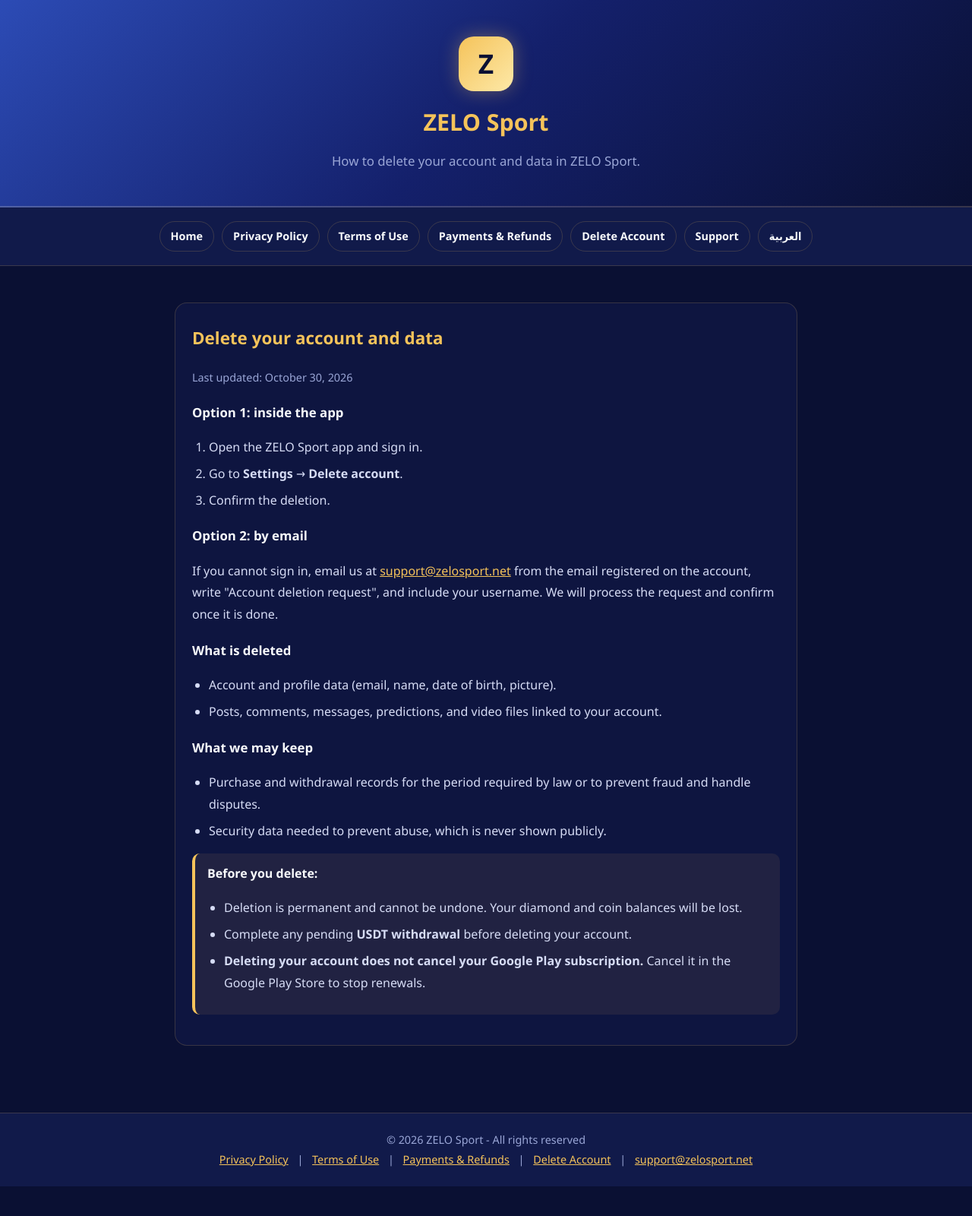
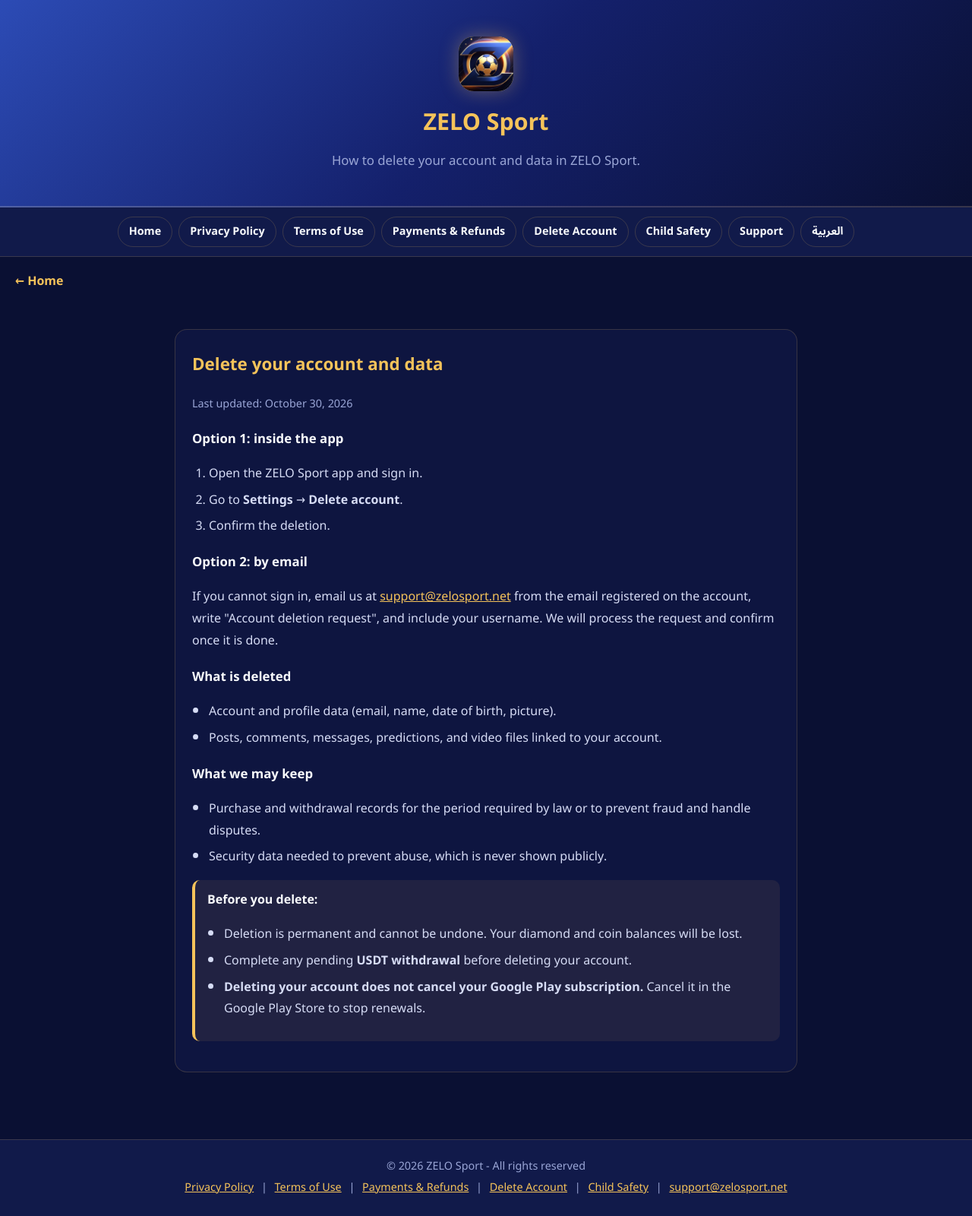
Before and after one commit to zelospor-f/app-website, a plain HTML site: page delete-account-en.html in a window 1280 px wide. Shown: the whole page at 76% size. Before the commit the page ends 1561 px from the top, so only its background shows below. Drawn offline with Linux system fonts and the light colour scheme.

Commit message:
Add files via upload

```diff
--- a/delete-account-en.html
+++ b/delete-account-en.html
@@ -6,31 +6,29 @@
 <meta name="monetag" content="fd32c4043058c1253eafb8f09c22be37">
 <title>Delete Account - ZELO Sport</title>
 <meta name="description" content="How to delete your account and data in ZELO Sport.">
+<meta name="theme-color" content="#0a1033">
+<link rel="canonical" href="https://zelosport.net/delete-account-en.html">
+<link rel="alternate" hreflang="ar" href="https://zelosport.net/delete-account.html">
+<link rel="alternate" hreflang="en" href="https://zelosport.net/delete-account-en.html">
+<link rel="icon" href="favicon.svg" type="image/svg+xml">
+<meta property="og:type" content="website">
+<meta property="og:site_name" content="ZELO Sport">
+<meta property="og:title" content="Delete Account - ZELO Sport">
+<meta property="og:description" content="How to delete your account and data in ZELO Sport.">
+<meta property="og:url" content="https://zelosport.net/delete-account-en.html">
+<meta property="og:image" content="https://zelosport.net/king-logo.jpg">
 <link rel="stylesheet" href="style.css">
-
-<style>
-body{direction:ltr;text-align:left}
-ul{padding-right:0;padding-left:22px}
-ol{padding-right:0;padding-left:22px}
-.notice{border-right:0;border-left:4px solid var(--accent-gold)}
-</style>
-
 </head>
 <body>
 <header>
-<div class="logo">Z</div>
+<div class="logo"><img src="king-logo.jpg" alt="ZELO Sport" onerror="this.remove()">Z</div>
 <h1>ZELO Sport</h1>
 <p>How to delete your account and data in ZELO Sport.</p>
 </header>
 <nav class="toc">
-<a href="index-en.html">Home</a>
-<a href="privacy-en.html">Privacy Policy</a>
-<a href="terms-en.html">Terms of Use</a>
-<a href="refunds-en.html">Payments &amp; Refunds</a>
-<a href="delete-account-en.html">Delete Account</a>
-<a href="mailto:support@zelosport.net">Support</a>
-<a href="delete-account.html">العربية</a>
+<a href="index-en.html">Home</a><a href="privacy-en.html">Privacy Policy</a><a href="terms-en.html">Terms of Use</a><a href="refunds-en.html">Payments &amp; Refunds</a><a href="delete-account-en.html">Delete Account</a><a href="child-safety-en.html">Child Safety</a><a href="mailto:support@zelosport.net">Support</a><a href="delete-account.html" hreflang="ar">العربية</a>
 </nav>
+<a class="back" href="index-en.html">← Home</a>
 <div class="container">
 
 <section>
@@ -76,6 +74,7 @@ ol{padding-right:0;padding-left:22px}
 <a href="terms-en.html">Terms of Use</a> |
 <a href="refunds-en.html">Payments &amp; Refunds</a> |
 <a href="delete-account-en.html">Delete Account</a> |
+<a href="child-safety-en.html">Child Safety</a> |
 <a href="mailto:support@zelosport.net">support@zelosport.net</a>
 </footer>
 </body>
--- a/style.css
+++ b/style.css
@@ -14,7 +14,7 @@
         * { box-sizing: border-box; }
 
         body {
-            font-family: 'Segoe UI', Tahoma, Geneva, Verdana, sans-serif;
+            font-family: 'Noto Sans Arabic', 'Segoe UI', Tahoma, 'Helvetica Neue', Arial, sans-serif;
             background: var(--bg-dark);
             color: var(--text-main);
             margin: 0;
@@ -31,6 +31,7 @@
             border-bottom: 2px solid var(--glass-border);
         }
         .logo {
+            position: relative; overflow: hidden;
             width: 72px; height: 72px; margin: 0 auto 14px;
             border-radius: 20px;
             display: flex; align-items: center; justify-content: center;
@@ -135,3 +136,22 @@
         footer a { margin: 0 8px; }
 
 .back{display:inline-block;margin:18px 20px 0;font-weight:700;text-decoration:none}
+
+/* ===== إضافات ===== */
+.logo img{position:absolute;inset:0;width:100%;height:100%;object-fit:cover}
+html{scroll-behavior:smooth}
+a:focus-visible{outline:2px solid var(--accent-gold);outline-offset:3px;border-radius:6px}
+nav.toc{gap:8px;padding:12px 10px}
+nav.toc a{white-space:nowrap}
+@media (max-width:560px){
+  header{padding:34px 16px 26px}
+  h1{font-size:1.6rem}
+  nav.toc{flex-wrap:nowrap;justify-content:flex-start;overflow-x:auto;-webkit-overflow-scrolling:touch}
+  section{padding:20px 16px}
+}
+/* الإنجليزية: اتجاه من اليسار */
+html[dir="ltr"] body{text-align:left}
+html[dir="ltr"] ul,html[dir="ltr"] ol{padding-right:0;padding-left:22px}
+html[dir="ltr"] .notice{border-right:0;border-left:4px solid var(--accent-gold)}
+html[dir="rtl"] ol{padding-right:22px}
+footer a{display:inline-block;margin:2px 6px}
```
Also changed, not shown: delete-account.html (+15 -9 lines), app-ads.txt (added).
